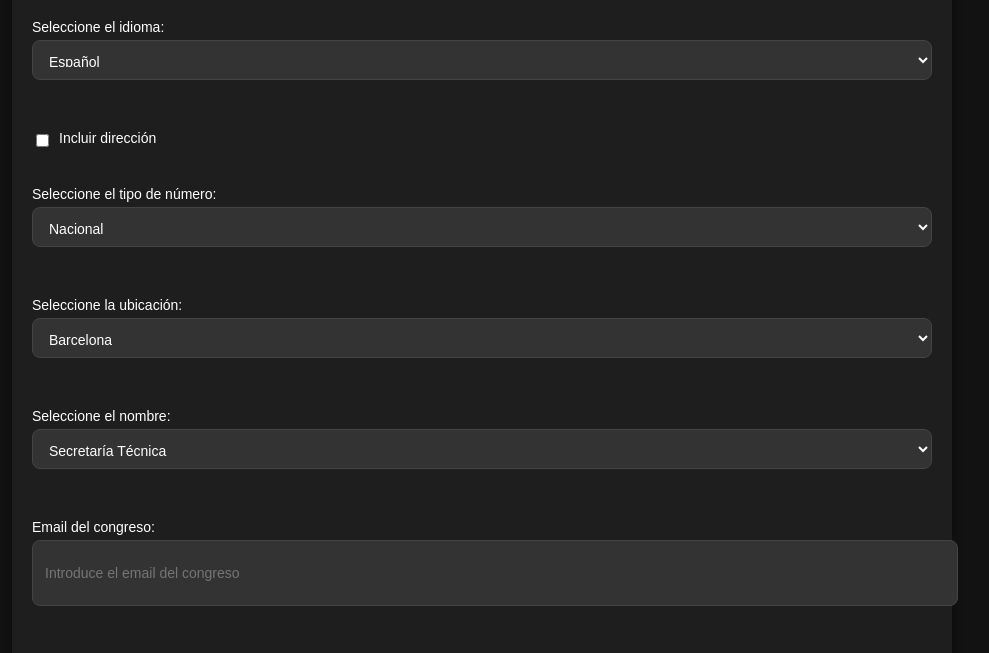
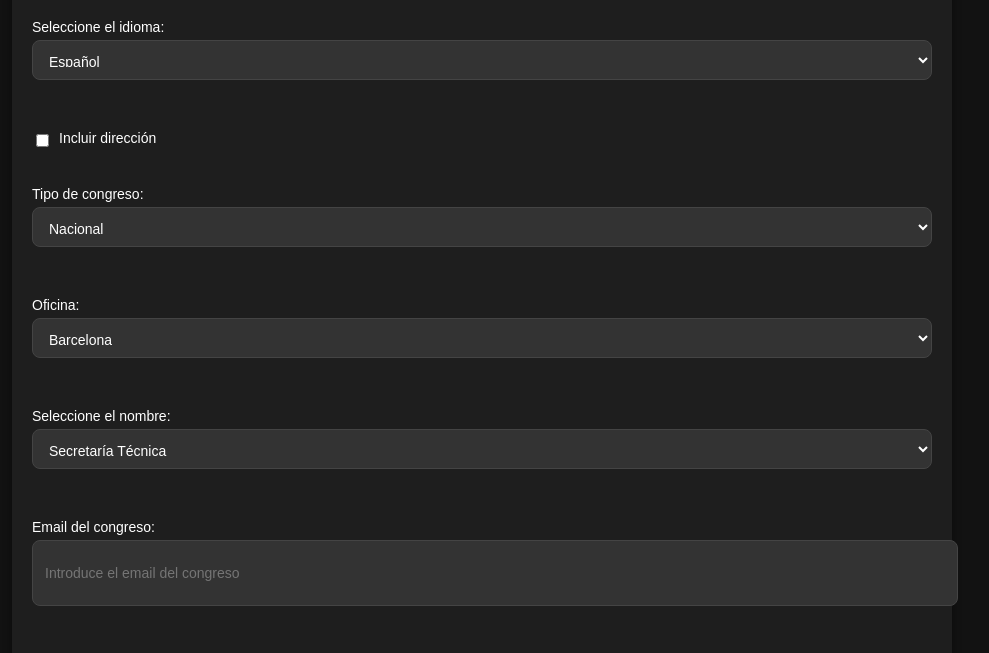
Before and after one commit to proskilah/footer-generator, a plain HTML site: page index.html in a window 1280 px wide. Shown: the part 105-758 px from the top of the page, without its empty margins (158-1147 px from the left). Drawn offline with Linux system fonts and the light colour scheme.

Commit message:
Update index.html

```diff
--- a/index.html
+++ b/index.html
@@ -175,7 +175,7 @@
         </div>
 
         <div class="form-group">
-            <label for="telefonoTipo">Seleccione el tipo de número:</label>
+            <label for="telefonoTipo">Tipo de congreso:</label>
             <select id="telefonoTipo">
                 <option value="nacional">Nacional</option>
                 <option value="internacional">Internacional</option>
@@ -183,7 +183,7 @@
         </div>
 
         <div class="form-group">
-            <label for="telefonoLugar">Seleccione la ubicación:</label>
+            <label for="telefonoLugar">Oficina:</label>
             <select id="telefonoLugar">
                 <option value="barcelona">Barcelona</option>
                 <option value="sevilla">Sevilla</option>
```
